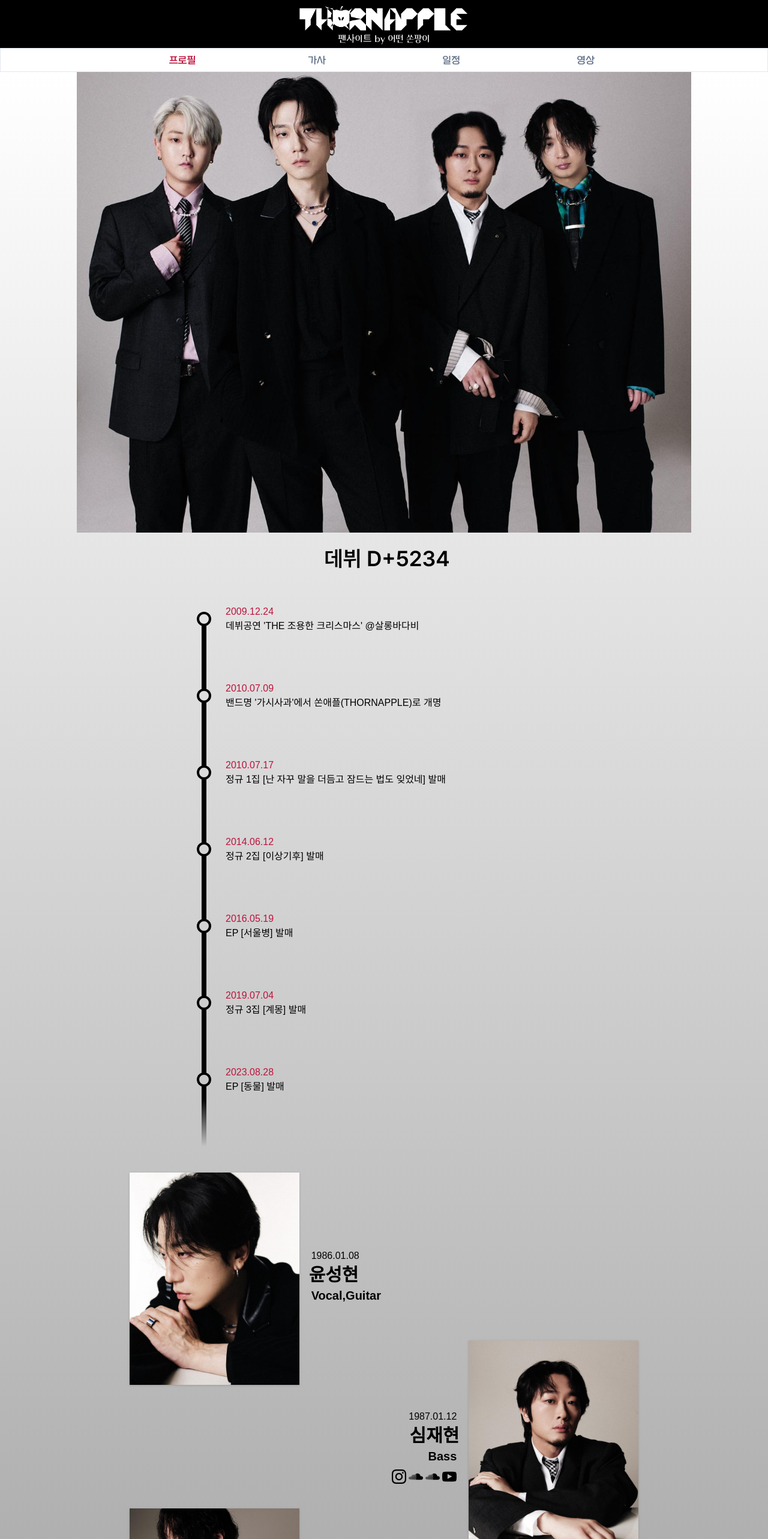
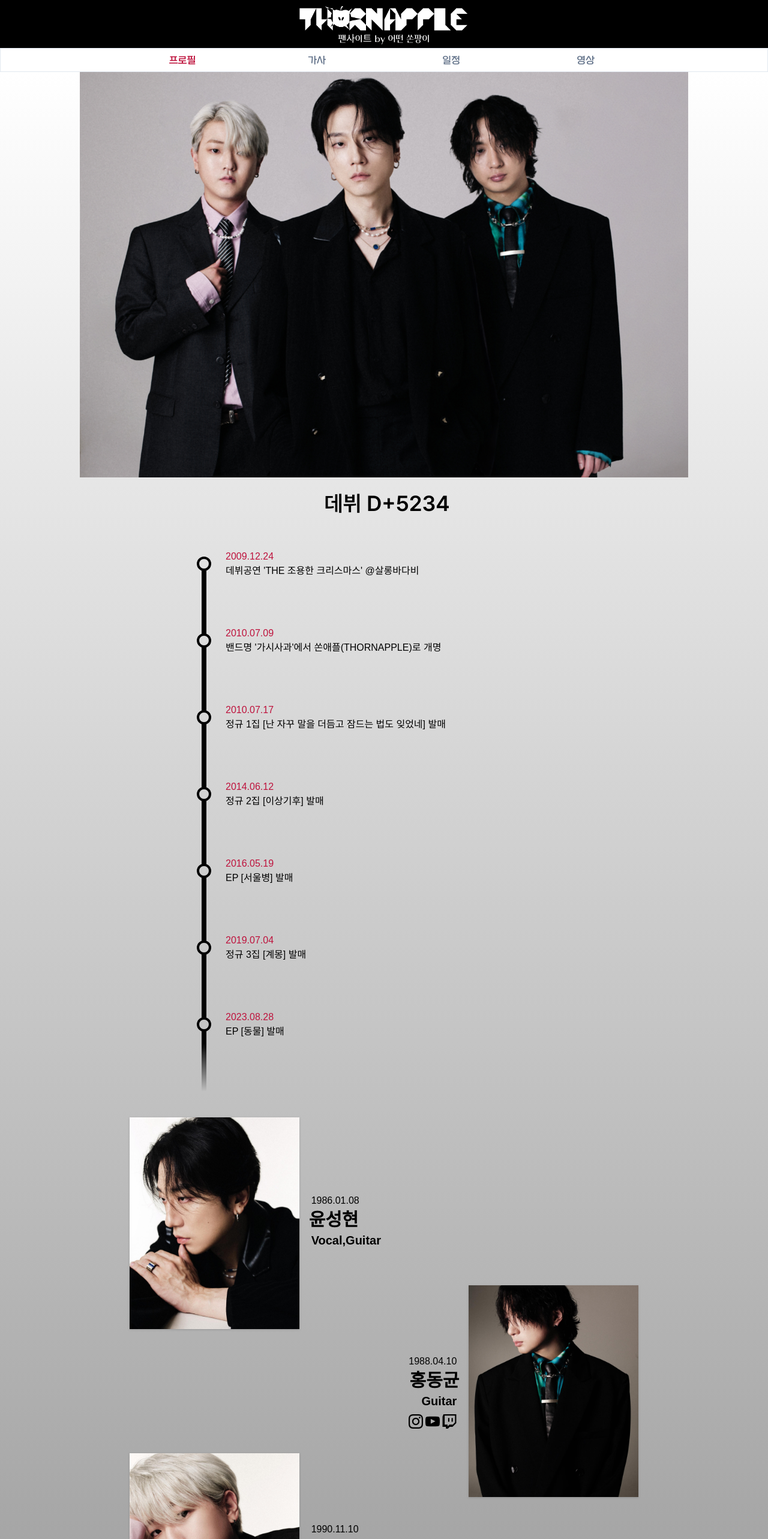
Before and after one commit to gina0605/thornpang, a Next.js app: page / in a window 1280 px wide. Shown: the top 2566 px of the page at 60% size. Built offline with nearby package versions, Linux system fonts and the light colour scheme; a web font is replaced by a local one.

Commit message:
Remove sim pf

```diff
--- a/src/components/profile/appleProfile.tsx
+++ b/src/components/profile/appleProfile.tsx
@@ -7,9 +7,9 @@ export const AppleProfile = () => {
   const [visible, setVisible] = useState(false);
 
   return (
-    <div className="w-full pt-[75%] relative">
+    <div className="w-full pt-[66%] relative">
       <Image
-        src="/profile/apple.jpeg"
+        src="/profile/apple3.jpeg"
         alt="THORNAPPLE profile picture"
         fill
         style={{ objectFit: "contain" }}
--- a/src/data/profile.json
+++ b/src/data/profile.json
@@ -5,21 +5,6 @@
     "bday": "1986.01.08",
     "session": "Vocal,Guitar",
     "sns": []
-  },
-  {
-    "image": "sim.jpeg",
-    "name": "심재현",
-    "bday": "1987.01.12",
-    "session": "Bass",
-    "sns": [
-      {
-        "link": "https://www.instagram.com/simjaehyun213/",
-        "type": "instagram"
-      },
-      { "link": "https://soundcloud.com/simjaehyun", "type": "soundcloud" },
-      { "link": "https://soundcloud.com/eboutique", "type": "soundcloud" },
-      { "link": "https://www.youtube.com/@ebclick2", "type": "youtube" }
-    ]
   },
   {
     "image": "hong.jpeg",
```
Also changed, not shown: public/profile/apple3.jpeg (added).
